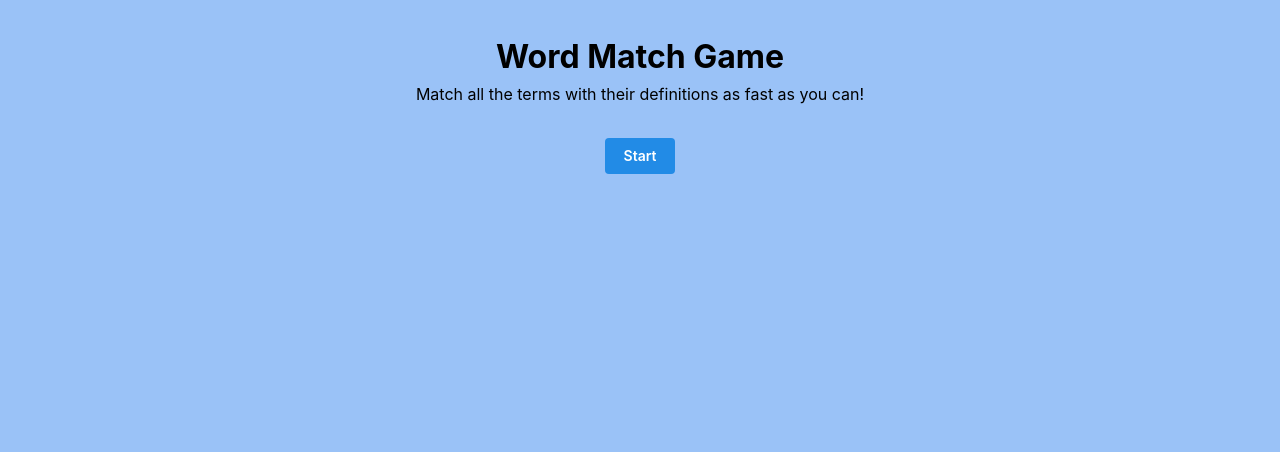
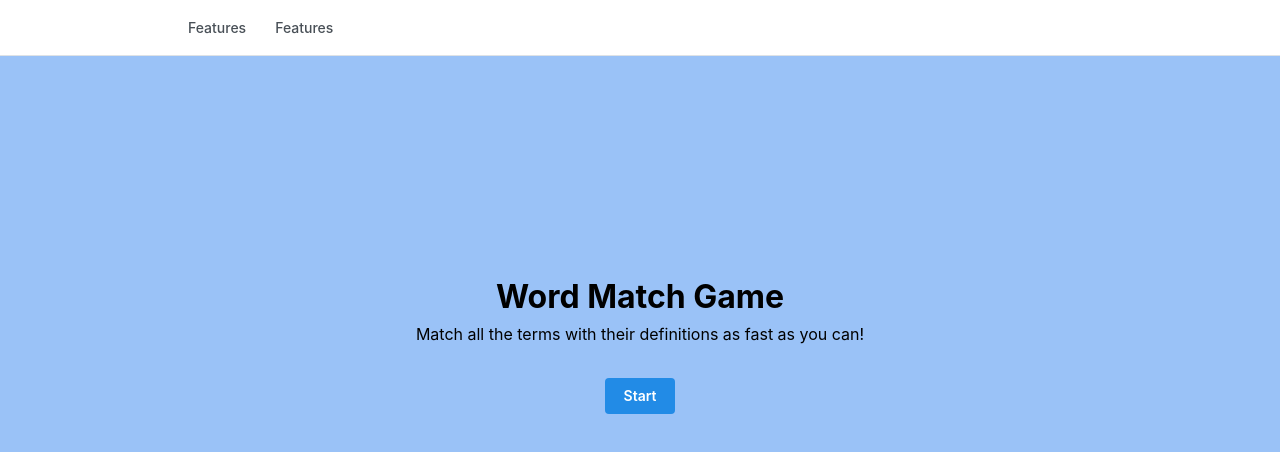
Before and after one commit to nickdibartolo1/sideproject1, a React (Vite) app in the folder app/: page / in a window 1280 px wide. Shown: the top 452 px of the page. Built offline with nearby package versions, Linux system fonts and the light colour scheme.

Commit message:
added navbar, mobile rsponsiveness edits

```diff
--- a/app/src/components/CardMatches.jsx
+++ b/app/src/components/CardMatches.jsx
@@ -2,6 +2,7 @@
 import { fetchData } from "./utils/api";
 import { shuffleArray } from "./utils/shuffle";
 import Card from "./Card";
+import { isMobile } from 'react-device-detect'
 
 function interleaveData(dataArr) {
   const shuffledData = shuffleArray(dataArr);
@@ -22,7 +23,6 @@
 function CardMatches() {
   const [combinedData, setCombinedData] = useState([]);
   const [select, setSelect] = useState(-1);
-  const [isMobile, /*setIsMobile*/] = useState(false)
   const deslectRef = useRef();
 
   const cardDeselectOnOutsideClick = (e) => {
--- /dev/null
+++ b/app/src/components/HeaderMenu.jsx
@@ -0,0 +1,67 @@
+import { Menu, Group, Center, Burger, Container } from "@mantine/core";
+import { useDisclosure } from "@mantine/hooks";
+import { IconChevronDown } from "@tabler/icons-react";
+import classes from "./HeaderMenu.module.css";
+
+const links = [{ label: "Features" }, { label: "Features" }];
+
+export function HeaderMenu() {
+  const [opened, { toggle }] = useDisclosure(false);
+
+  const items = links.map((link) => {
+    const menuItems = link.links?.map((item) => (
+      <Menu.Item key={item.link}>{item.label}</Menu.Item>
+    ));
+
+    if (menuItems) {
+      return (
+        <Menu
+          key={link.label}
+          trigger="hover"
+          transitionProps={{ exitDuration: 0 }}
+          withinPortal
+        >
+          <Menu.Target>
+            <a
+              href={link.link}
+              className={classes.link}
+              onClick={(event) => event.preventDefault()}
+            >
+              <Center>
+                <span className={classes.linkLabel}>{link.label}</span>
+                <IconChevronDown size="0.9rem" stroke={1.5} />
+              </Center>
+            </a>
+          </Menu.Target>
+          <Menu.Dropdown>{menuItems}</Menu.Dropdown>
+        </Menu>
+      );
+    }
+
+    return (
+      <a
+        key={link.label}
+        href={link.link}
+        className={classes.link}
+        onClick={(event) => event.preventDefault()}
+      >
+        {link.label}
+      </a>
+    );
+  });
+
+  return (
+    <header className={classes.header}>
+      <Container size="md">
+        <div className={classes.inner}>
+          <Group gap={5} visibleFrom="sm">
+            {items}
+          </Group>
+          <Burger opened={opened} onClick={toggle} size="sm" hiddenFrom="sm" />
+        </div>
+      </Container>
+    </header>
+  );
+}
+
+export default HeaderMenu;
--- /dev/null
+++ b/app/src/components/HeaderMenu.module.css
@@ -0,0 +1,33 @@
+.header {
+    height: 56px;
+    width: 100%;
+    margin-bottom: 120px;
+    background-color: var(--mantine-color-body);
+    border-bottom: 1px solid light-dark(var(--mantine-color-gray-3), var(--mantine-color-dark-4));
+  }
+
+  .inner {
+    height: 56px;
+    display: flex;
+    justify-content: space-between;
+    align-items: center;
+  }
+
+  .link {
+    display: block;
+    line-height: 1;
+    padding: 8px 12px;
+    border-radius: var(--mantine-radius-sm);
+    text-decoration: none;
+    color: light-dark(var(--mantine-color-gray-7), var(--mantine-color-dark-0));
+    font-size: var(--mantine-font-size-sm);
+    font-weight: 500;
+  }
+
+  .link:hover {
+    background-color: light-dark(var(--mantine-color-gray-0), var(--mantine-color-dark-6));
+  }
+
+  .linkLabel {
+    margin-right: 5px;
+  }
--- a/app/src/components/StartButton.jsx
+++ b/app/src/components/StartButton.jsx
@@ -1,10 +1,10 @@
 import { Button } from "@mantine/core";
 import CardMatches from "./CardMatches";
 import { useState } from "react";
+import HeaderMenu from "./HeaderMenu"
 
 const StartButton = () => {
   const [start, setStart] = useState(false);
-
 
   const startButtonClickHandler = () => {
     setStart(true);
@@ -13,10 +13,16 @@
 
   return (
     <div>
+      <HeaderMenu></HeaderMenu>
+      <div style={{ position: "relative", top: "6rem" }}>
         <h1>Word Match Game</h1>
-      {start ? (<CardMatches></CardMatches>) : (
+        {start ? (
+          <CardMatches></CardMatches>
+        ) : (
           <section>
-          <p>Match all the terms with their definitions as fast as you can!</p>
+            <p>
+              Match all the terms with their definitions as fast as you can!
+            </p>
             <div className="button">
               <Button variant="filled" onClick={startButtonClickHandler}>
                 Start
@@ -25,6 +31,7 @@
           </section>
         )}
       </div>
+    </div>
   );
 };
 
--- a/app/src/index.css
+++ b/app/src/index.css
@@ -10,15 +10,19 @@
 
 body {
     background-color: rgb(154, 194, 247);
-    display: flex;
-    justify-content: center;
 }
 
 
-.button, h1{
+.button,
+h1 {
     display: flex;
     justify-content: center;
     margin-top: 2rem;
+}
+
+p {
+    display: flex;
+    justify-content: center;
 }
 
 .container {
@@ -30,14 +34,16 @@
     gap: 1em;
     margin-top: 3rem;
 }
+
 .mobile_container {
-    height: 400px;
-    width: 400px;
+    height: 500px;
+    width: 100%;
     display: grid;
     grid-template-columns: repeat(4, 1fr);
     grid-template-rows: repeat(4, 1fr);
     gap: .5rem;
     margin-top: 3rem;
+    padding: 0 1rem 0 1rem
 }
 
 .card {
@@ -49,10 +55,10 @@
     border-radius: 5px;
 }
 
-.card.wrong{
-background-color: rgb(255, 0, 0);
+.card.wrong {
+    background-color: rgb(255, 0, 0);
 }
 
-.card.correct{
-background-color: rgb(0, 255, 157);
+.card.correct {
+    background-color: rgb(0, 255, 157);
 }
--- a/package.json
+++ b/package.json
@@ -1,10 +1,12 @@
 {
   "dependencies": {
+    "@tabler/icons-react": "^2.42.0",
     "axios": "^1.6.0",
     "cors": "^2.8.5",
     "dns": "^0.2.2",
     "dotenv": "^16.3.1",
     "express": "^4.18.2",
-    "node-fetch": "^3.3.2"
+    "node-fetch": "^3.3.2",
+    "react-device-detect": "^2.2.3"
   }
 }
```
Also changed, not shown: 1 other file (tests, documents, lock files or other folders). Lines whose indentation alone changed are shown as unchanged.
